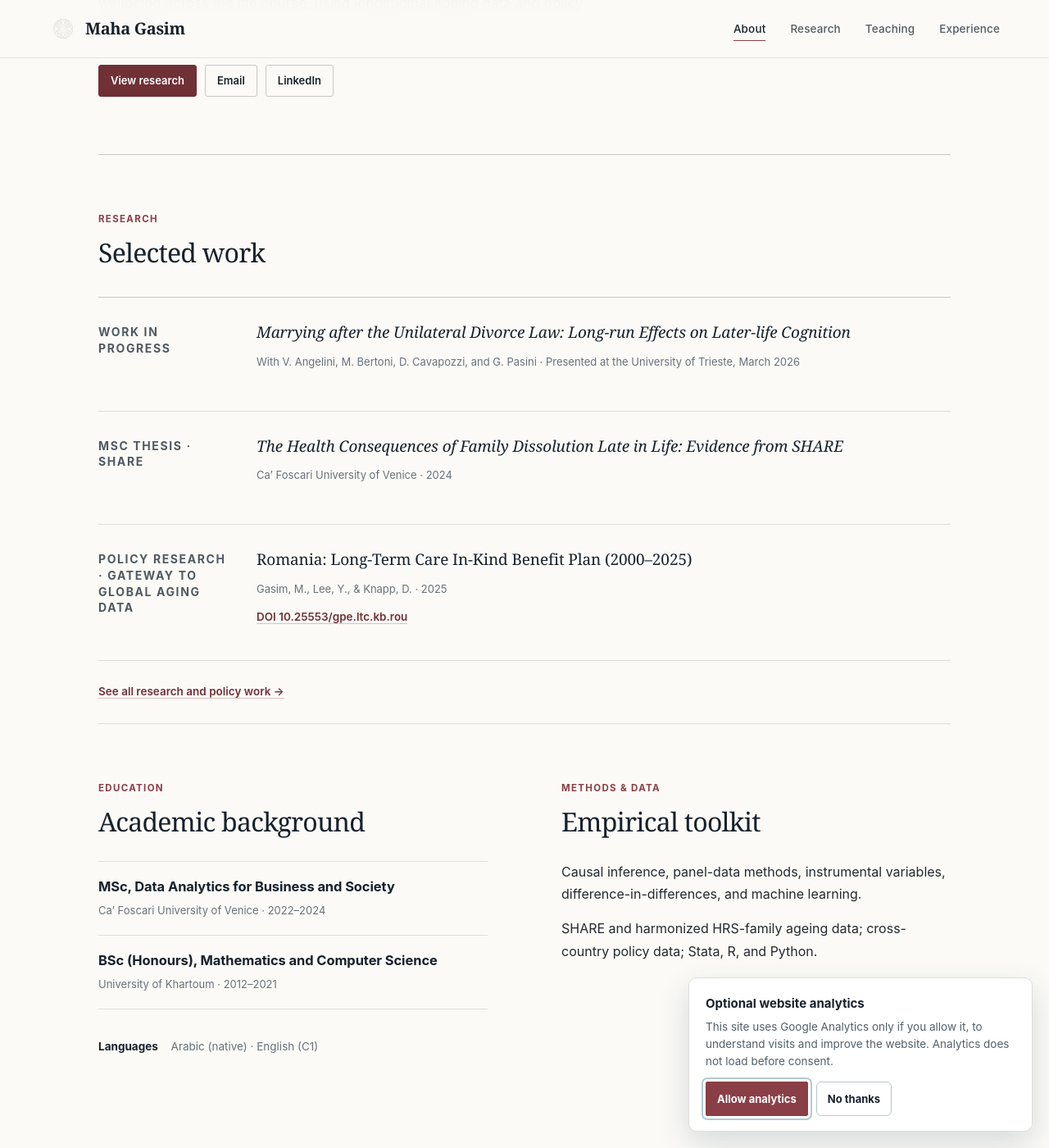
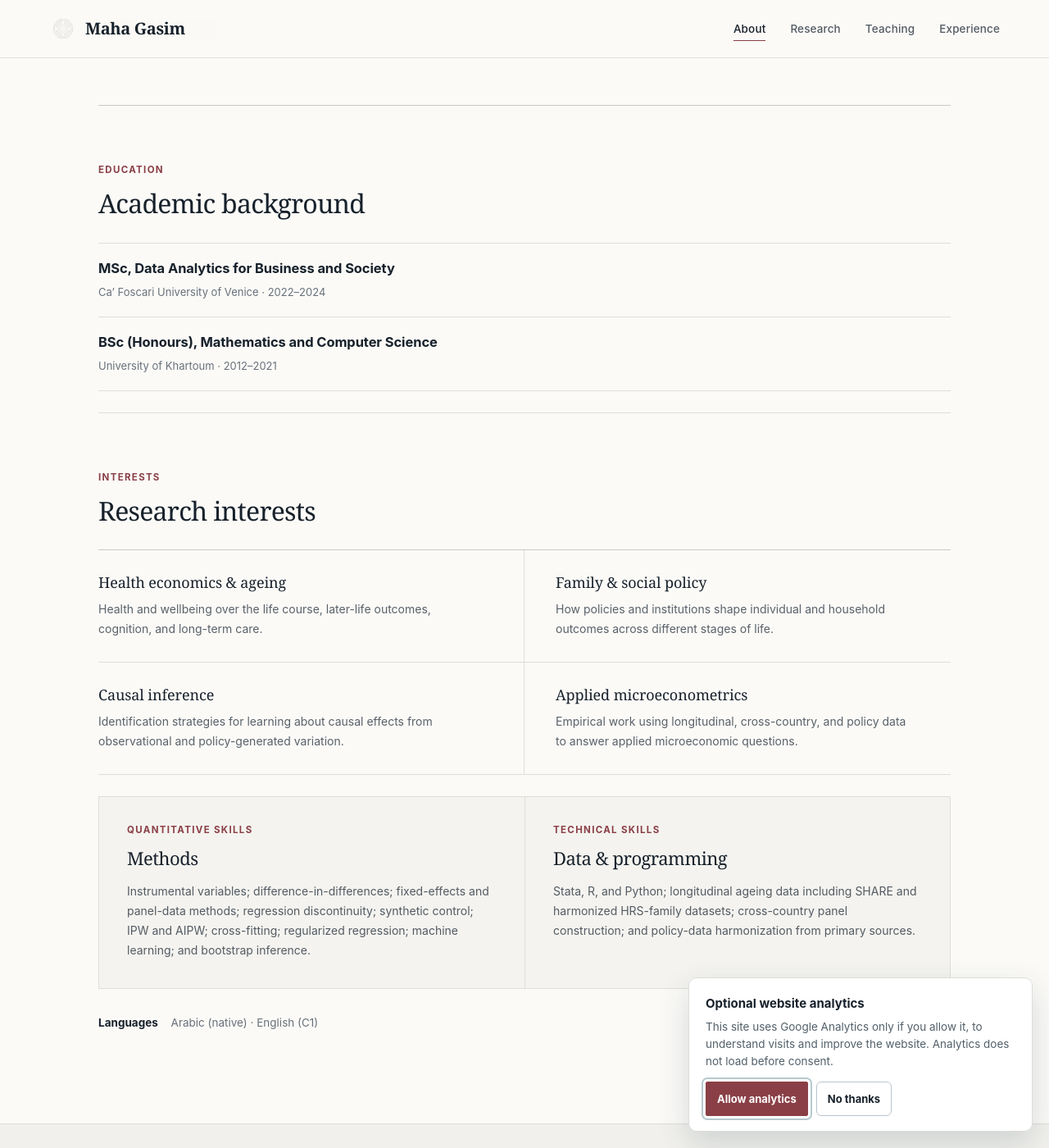
Before and after one commit to mahagasim/mahagasim.github.io, a Jekyll site: the page built from index.md, in a window 1280 px wide and 1400 px high, scrolled down 434 px. Shown: the whole window at 82% size. Built offline with Jekyll 4.4.1, drawn with Linux system fonts in a browser that asks for light colours; some of the changed text lies outside the part shown.

Commit message:
Refocus About page on education interests and skills

```diff
--- a/index.md
+++ b/index.md
@@ -1,60 +1,30 @@
 ---
 layout: default
 title: About
-description: Maha Gasim — researcher in health economics, causal inference, and applied microeconometrics.
+description: About Maha Gasim — academic background, research interests, and quantitative skills.
 ---
 
 <section class="home-hero home-hero--simple">
   <div class="home-hero__copy">
-    <p class="eyebrow">Health economics · Causal inference · Applied microeconometrics</p>
+    <p class="eyebrow">About</p>
     <h1>Maha Gasim</h1>
-    <p class="hero-role">Researcher at the Department of Economics, Ca’ Foscari University of Venice</p>
-    <p class="hero-lead">I study how policy, family environments, and institutions shape health and wellbeing across the life course, using longitudinal ageing data and policy variation.</p>
+    <p class="hero-lead">My academic background combines mathematics, computer science, and data analytics. I am particularly interested in using rigorous quantitative methods to study questions in health, ageing, family and social policy.</p>
     <div class="hero-actions">
-      <a class="button button--primary" href="{{ '/research.html' | relative_url }}">View research</a>
       <a class="button" href="mailto:mahagasim@gmail.com">Email</a>
       <a class="button" href="https://www.linkedin.com/in/maha-gasim-678975122">LinkedIn</a>
     </div>
   </div>
 </section>
 
-<section class="section-block section-block--research">
-  <div class="section-heading">
+<section class="section-block">
+  <div class="section-heading section-heading--compact">
     <div>
-      <p class="section-kicker">Research</p>
-      <h2>Selected work</h2>
+      <p class="section-kicker">Education</p>
+      <h2>Academic background</h2>
     </div>
   </div>
 
-  <div class="research-list">
-    <article class="research-card">
-      <p class="research-card__type">Work in progress</p>
-      <h3><em>Marrying after the Unilateral Divorce Law: Long-run Effects on Later-life Cognition</em></h3>
-      <p class="research-card__meta">With V. Angelini, M. Bertoni, D. Cavapozzi, and G. Pasini · Presented at the University of Trieste, March 2026</p>
-    </article>
-
-    <article class="research-card">
-      <p class="research-card__type">MSc thesis · SHARE</p>
-      <h3><em>The Health Consequences of Family Dissolution Late in Life: Evidence from SHARE</em></h3>
-      <p class="research-card__meta">Ca’ Foscari University of Venice · 2024</p>
-    </article>
-
-    <article class="research-card">
-      <p class="research-card__type">Policy research · Gateway to Global Aging Data</p>
-      <h3>Romania: Long-Term Care In-Kind Benefit Plan (2000–2025)</h3>
-      <p class="research-card__meta">Gasim, M., Lee, Y., &amp; Knapp, D. · 2025</p>
-      <p><a class="text-link" href="https://doi.org/10.25553/gpe.ltc.kb.rou">DOI 10.25553/gpe.ltc.kb.rou</a></p>
-    </article>
-  </div>
-
-  <p class="section-link"><a href="{{ '/research.html' | relative_url }}">See all research and policy work <span aria-hidden="true">→</span></a></p>
-</section>
-
-<section class="section-block two-panel-section">
-  <div class="academic-panel">
-    <p class="section-kicker">Education</p>
-    <h2>Academic background</h2>
-
+  <div class="education-list">
     <div class="compact-entry">
       <h3>MSc, Data Analytics for Business and Society</h3>
       <p class="entry-meta">Ca’ Foscari University of Venice · 2022–2024</p>
@@ -65,12 +35,46 @@ description: Maha Gasim — researcher in health economics, causal inference, an
       <p class="entry-meta">University of Khartoum · 2012–2021</p>
     </div>
   </div>
+</section>
 
-  <div class="academic-panel">
-    <p class="section-kicker">Methods &amp; data</p>
-    <h2>Empirical toolkit</h2>
-    <p>Causal inference, panel-data methods, instrumental variables, difference-in-differences, and machine learning.</p>
-    <p>SHARE and harmonized HRS-family ageing data; cross-country policy data; Stata, R, and Python.</p>
+<section class="section-block">
+  <div class="section-heading section-heading--compact">
+    <div>
+      <p class="section-kicker">Interests</p>
+      <h2>Research interests</h2>
+    </div>
+  </div>
+
+  <div class="interest-grid">
+    <div class="interest-item">
+      <h3>Health economics &amp; ageing</h3>
+      <p>Health and wellbeing over the life course, later-life outcomes, cognition, and long-term care.</p>
+    </div>
+    <div class="interest-item">
+      <h3>Family &amp; social policy</h3>
+      <p>How policies and institutions shape individual and household outcomes across different stages of life.</p>
+    </div>
+    <div class="interest-item">
+      <h3>Causal inference</h3>
+      <p>Identification strategies for learning about causal effects from observational and policy-generated variation.</p>
+    </div>
+    <div class="interest-item">
+      <h3>Applied microeconometrics</h3>
+      <p>Empirical work using longitudinal, cross-country, and policy data to answer applied microeconomic questions.</p>
+    </div>
+  </div>
+</section>
+
+<section class="section-block methods-band">
+  <div>
+    <p class="section-kicker">Quantitative skills</p>
+    <h2>Methods</h2>
+    <p>Instrumental variables; difference-in-differences; fixed-effects and panel-data methods; regression discontinuity; synthetic control; IPW and AIPW; cross-fitting; regularized regression; machine learning; and bootstrap inference.</p>
+  </div>
+  <div>
+    <p class="section-kicker">Technical skills</p>
+    <h2>Data &amp; programming</h2>
+    <p>Stata, R, and Python; longitudinal ageing data including SHARE and harmonized HRS-family datasets; cross-country panel construction; and policy-data harmonization from primary sources.</p>
   </div>
 </section>
 
```
